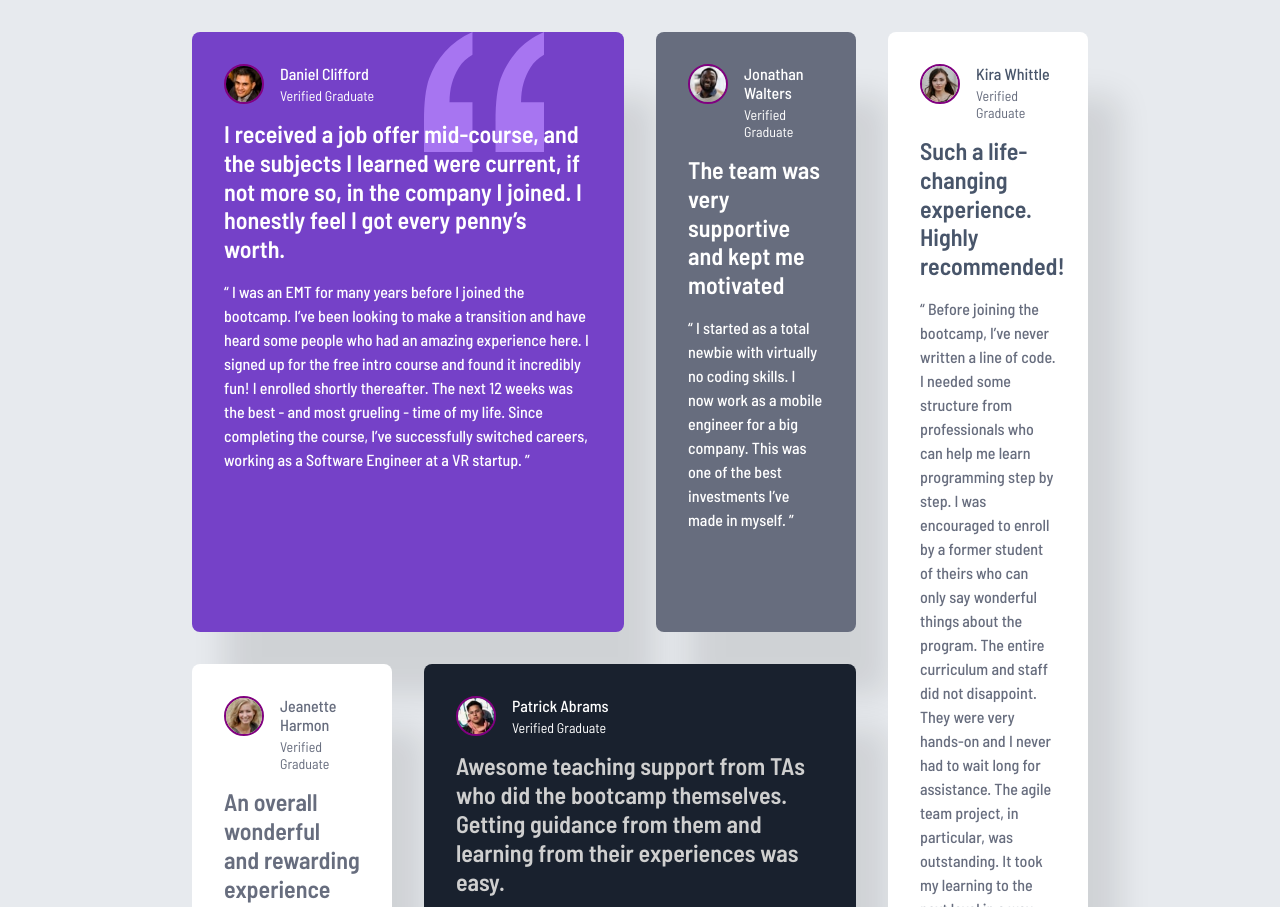
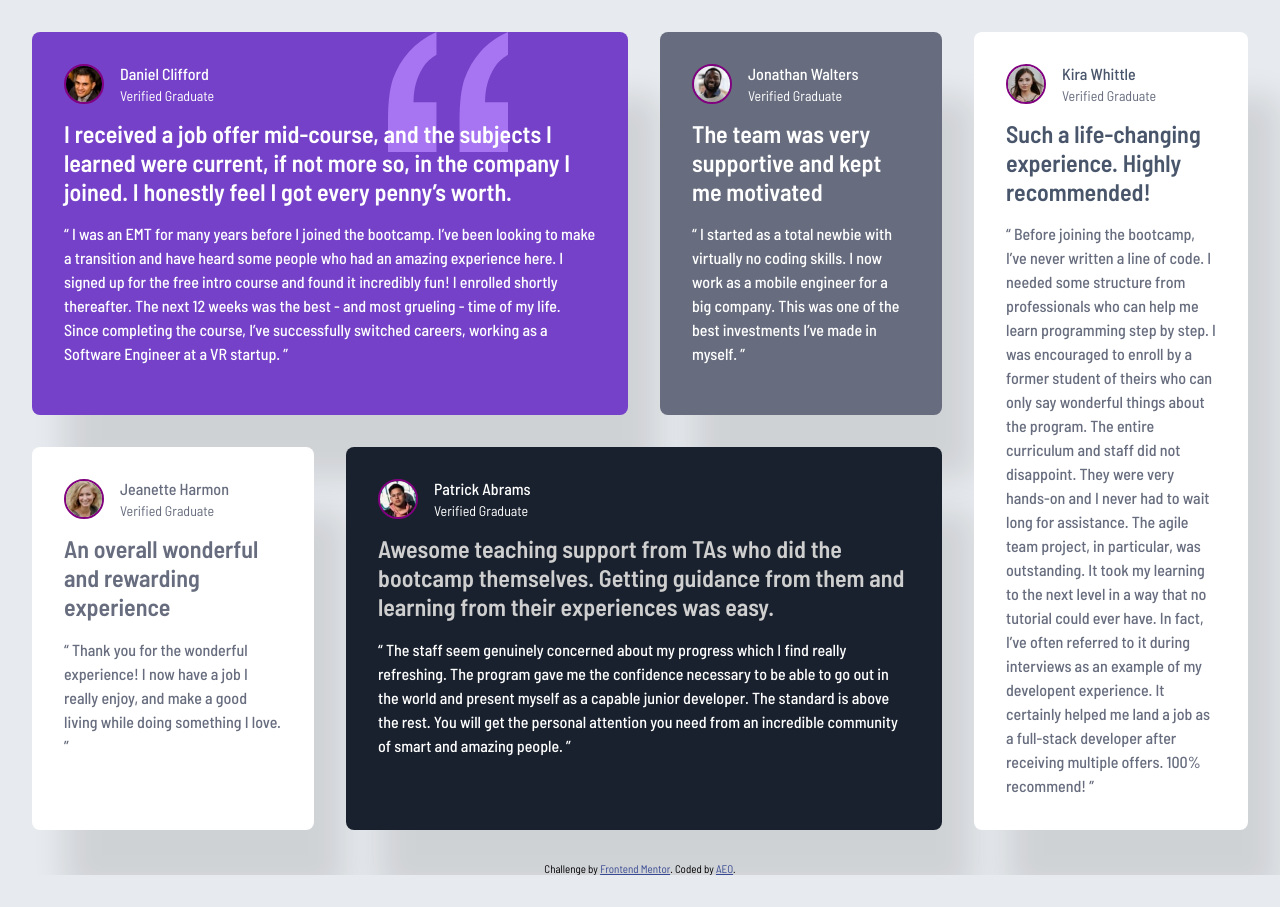
Before and after one commit to Jayfx24/FM-testimonials, a plain HTML site: page index.html in a window 1280 px wide. Shown: the top 907 px of the page. After the commit the page ends 875 px from the top, so only its background shows below. Drawn offline with Linux system fonts and the light colour scheme.

Commit message:
adjusted width

```diff
--- a/style.css
+++ b/style.css
@@ -64,13 +64,14 @@ main {
 
 section {
 
+
     display: grid;
-    grid-template-columns: repeat(auto-fit, minmax(12.5rem, 1fr));
+    grid-template-columns: repeat(auto-fit, minmax(17.625rem, 1fr));
 
     grid-template-rows: repeat(2, 1fr);
     gap: 2rem;
-    width: 70%;
-    margin-block: 2rem;
+    /* height: 50%; */
+    margin: 2rem;
 
 }
 
@@ -160,6 +161,7 @@ img:not(.svg-item) {
 
 .author-info-text p:nth-child(2) {
     font-size: var(--font-x);
+    min-width: 0;
 }
 
 .testimony-heading {
@@ -192,7 +194,7 @@ p {
     position: absolute;
     display: block;
     top: 0;
-    right: 5rem;
+    right: var(--space);
     z-index: -1;
 }
 
```
